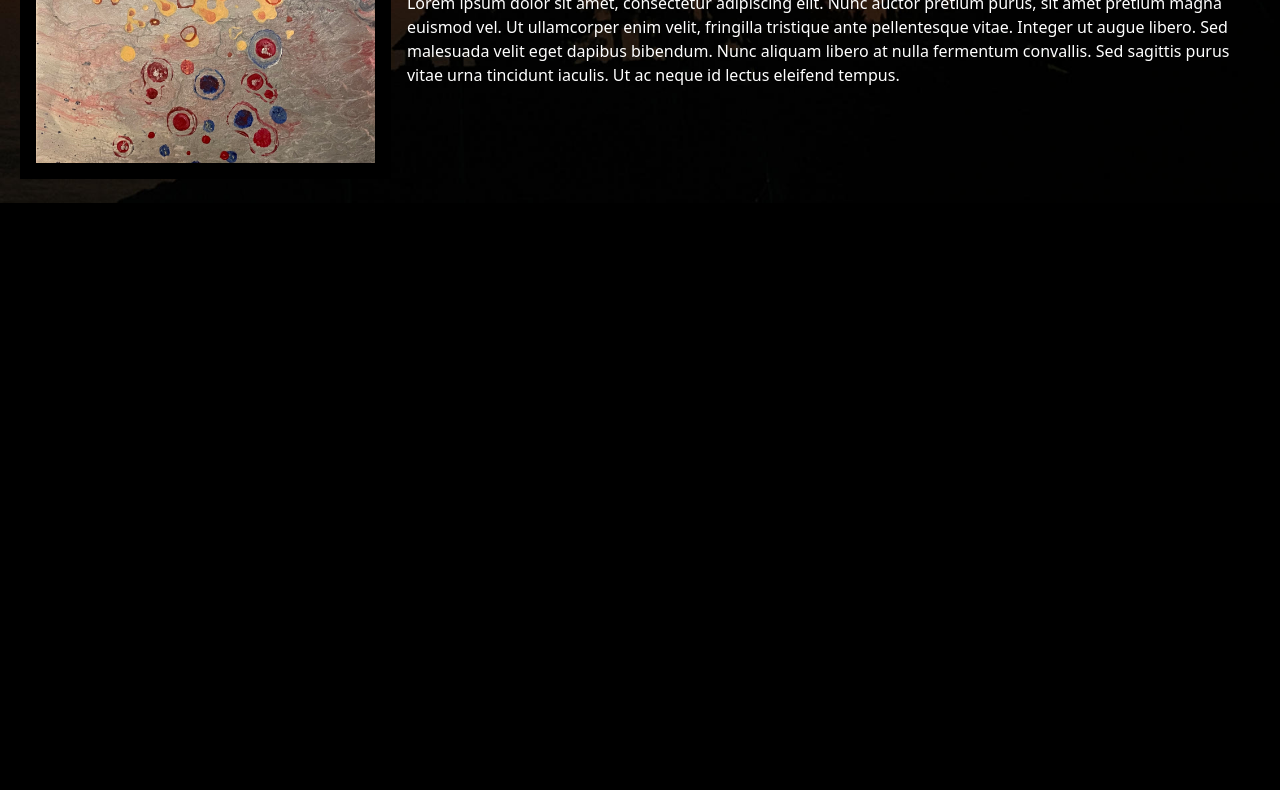
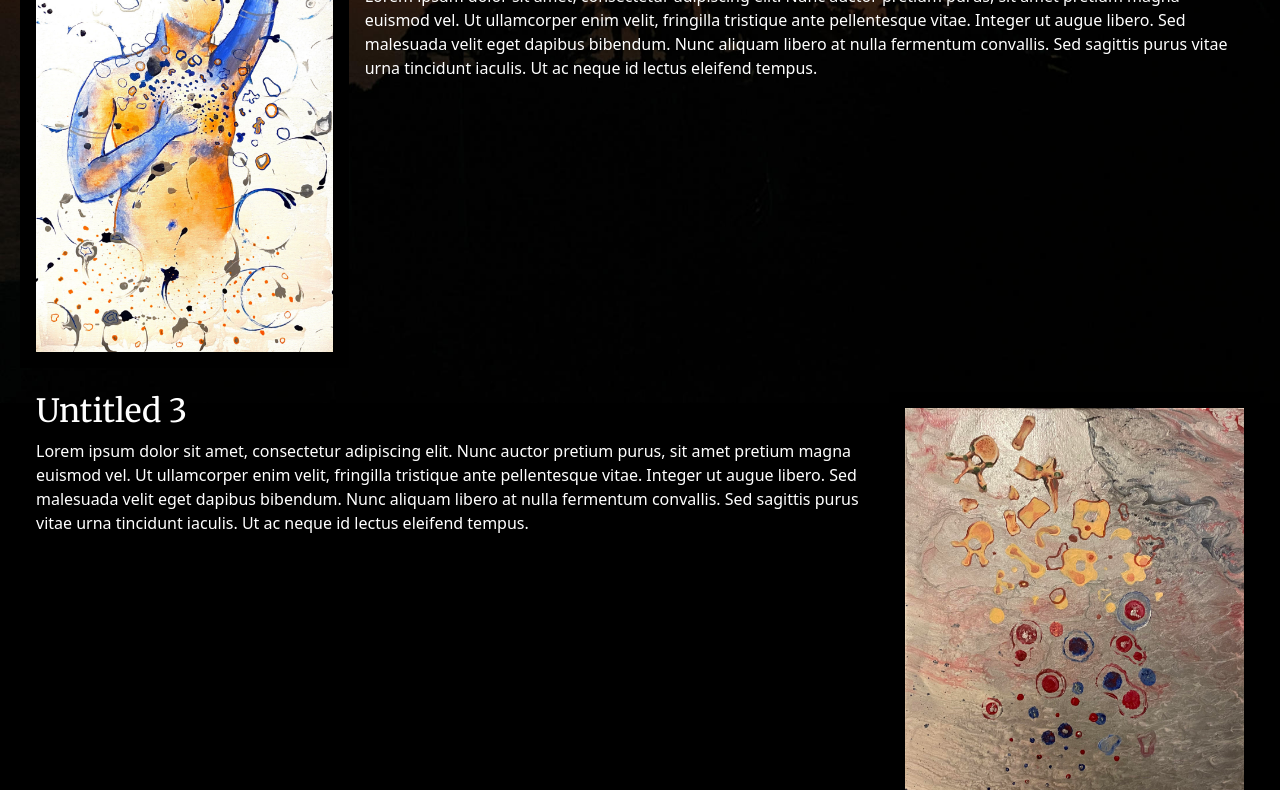
Before and after one commit to minakoiw/GH-Page-source, a Gatsby site: page /portfolio in a window 1280 px wide. Shown: the part 643-1433 px from the top of the page. Before the commit the page ends 846 px from the top, so only its background shows below. Built offline with nearby package versions, Linux system fonts and the light colour scheme; Gatsby itself is replaced by a stand-in of ours.

Commit message:
Swapping on portfolio list

```diff
--- a/src/components/art-list.css
+++ b/src/components/art-list.css
@@ -10,13 +10,14 @@
 .art-list .flex-container {
   padding: 0.5em;
   display: flex;
-  height: 250px;
+  min-height: 250px;
 }
 
 .art-description {
   padding: 0 1em;
+  vertical-align:middle;
 }
 
-.art-list li:nth-child(even) {
+.flex-reverse {
   flex-direction: row-reverse;
 }
--- a/src/components/art-list.js
+++ b/src/components/art-list.js
@@ -5,17 +5,22 @@
 import './layout.css'
 import './art-list.css'
 
+const reverseClass = (i) => {
+  if (i % 2 === 0) return 'flex-reverse';
+  return ''
+}
+
 const ArtList = () => {
   const data = useStaticQuery(query);
   console.log('in PaintingCarousel')
   return (
     <ul className="art-list">
       {
-        data.allMdx.nodes.map(node => {
+        data.allMdx.nodes.map((node, i) => {
           const image = getImage(node.frontmatter.painting_image);
           return (
             <li key={node.id}>
-              <div className="flex-container">
+              <div className={`flex-container ${reverseClass(i)}`}>
                 <GatsbyImage image={image} className="framed-artwork"/>
                 <div className='text-white art-description'>
                   <MDXRenderer>{node.body}</MDXRenderer>
```
